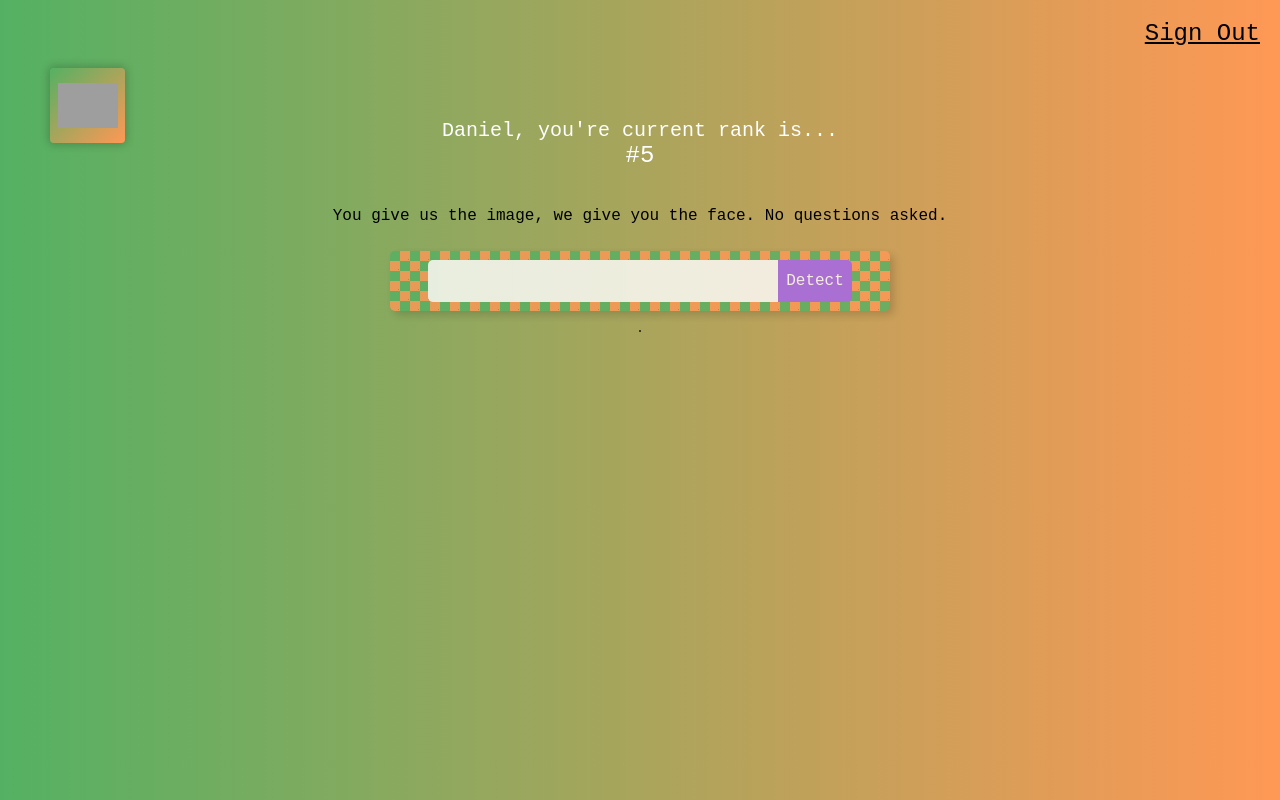
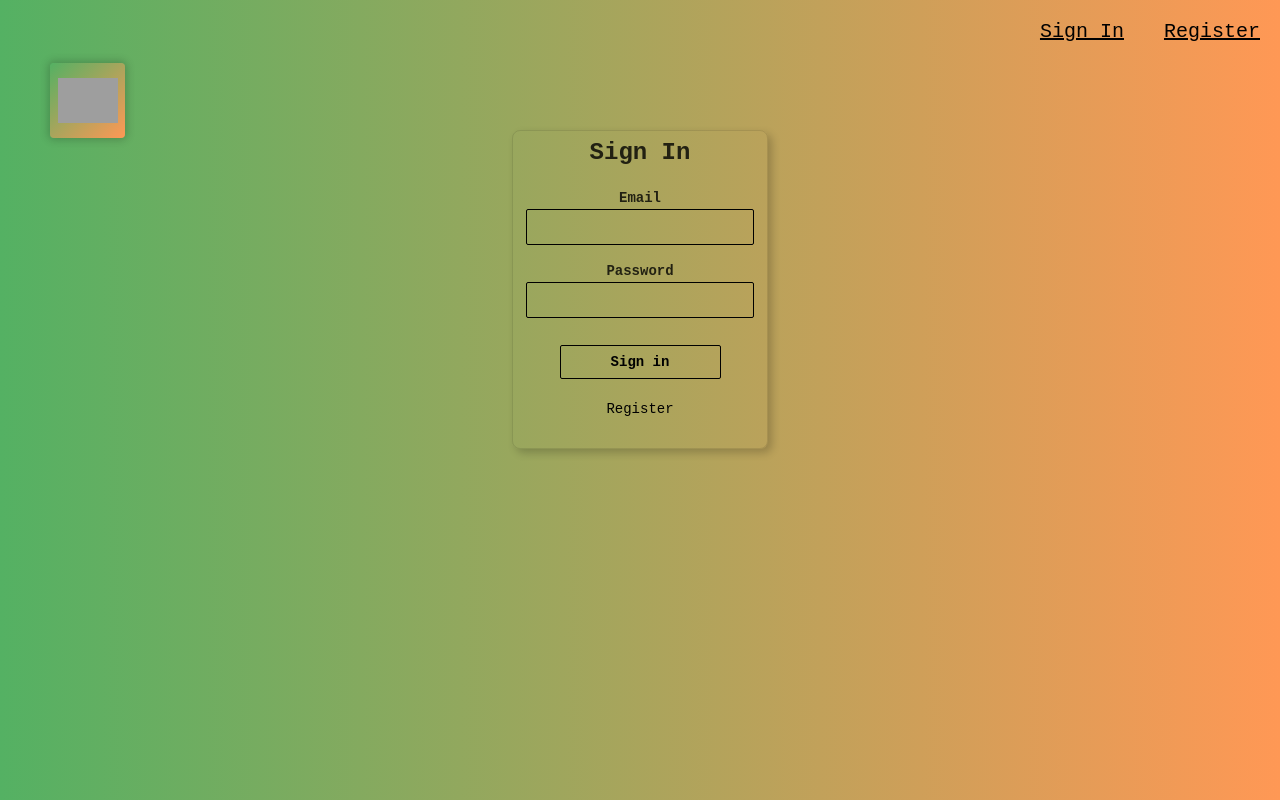
Before and after one commit to Daniel-GS-prog/face-recognition, a React (Create React App) app in the folder face-recogniton/: page / in a window 1280 px wide. Built offline with nearby package versions, Linux system fonts and the light colour scheme; grey boxes are pictures that could not be loaded; what clarifai would draw is missing.

Commit message:
signin form, registration form, and all routes implemented

```diff
--- a/face-recogniton/src/App.js
+++ b/face-recogniton/src/App.js
@@ -5,7 +5,9 @@
 import Logo from './components/Logo/Logo';
 import ImageLinkForm from './components/ImageLinkForm/ImageLinkForm';
 import Rank from './components/Rank/Rank';
-import FaceRecognition from './components/FaceRecognition/FaceRecognition'
+import FaceRecognition from './components/FaceRecognition/FaceRecognition';
+import Signin from './components/Signin/Signin';
+import Registration from './components/Registration/Registration';
 import './App.css';
 
 
@@ -36,6 +38,8 @@
         input: '',
         imageUrl: '',
         box:{},
+        route: 'signin', // when the app starts it does so in signin
+        isSignedIn: false
       }
     }
 
@@ -79,26 +83,55 @@
         .catch(err => console.log(err));
     }
 
+      // update state variable route to display the web content.
+      // This function goes to the SignIn form onclick Sign In.
+    onRouteChange = (route) => {
+      this.setState({route: route});
+      if(route === 'signout'){
+        this.setState({isSignedIn:false});
+      } else if (route === 'home'){
+        this.setState({isSignedIn:true})
+      }
+
+    }
+
+
   render(){
+
+    //destructuring:
+    const {isSignedIn, box, imageUrl, input, route} = this.state;
 
     return (
       <div className="App">
 
-        <Navigation />
+        <Navigation
+          onRouteChange={this.onRouteChange}
+          isSignedIn={isSignedIn}
+         />
         <Logo />
-        <Rank />
 
-        <ImageLinkForm
-          onInputChange={this.onInputChange}
-          onButtonSubmit={this.onButtonSubmit}/>
+        {route === 'home'
+        ? <div>
+            <Rank />
 
-        <FaceRecognition
-          box={this.state.box}
-          imageUrl={this.state.imageUrl}/>
+            <ImageLinkForm
+              onInputChange={this.onInputChange}
+              onButtonSubmit={this.onButtonSubmit}/>
+
+            <FaceRecognition
+              box={box}
+              imageUrl={imageUrl}/>
+          </div>
+
+        :  (
+            route === 'signin'
+            ? <Signin onRouteChange={this.onRouteChange} />
+            : <Registration onRouteChange={this.onRouteChange} />
+          )
+        }
 
       </div>
     );
-
   }
 }
 
--- a/face-recogniton/src/components/Navigation/Navigation.js
+++ b/face-recogniton/src/components/Navigation/Navigation.js
@@ -1,12 +1,37 @@
 import React from 'react';
 import './Navigation.css';
 
-const Navigation = () => {
-    return (
-        <nav className="nav">
-            <p className=''>Sign Out</p>
-        </nav>
-    );
+const Navigation = ({onRouteChange, isSignedIn, }) => {
+
+        if(isSignedIn){
+            return(
+            <nav className="nav">
+                <p
+                    className='f4'
+                    onClick={() => onRouteChange('signout')}
+                    >Sign Out
+                </p>
+            </nav>
+            );
+         } else{
+            return(
+                <nav className="nav">
+                    <p
+                        className='f4'
+                        onClick={() => onRouteChange('signin')}
+                        >Sign In
+                    </p>
+
+                    <p
+                        className='f4'
+                        onClick={() => onRouteChange('register')}
+                        >Register
+                    </p>
+                </nav>
+            );
+
+        }
+
 }
 
 export default Navigation;
--- /dev/null
+++ b/face-recogniton/src/components/Registration/Registration.css
@@ -0,0 +1,12 @@
+.ba {
+    border-style: solid;
+    border-width: 1px;
+}
+
+.b--black {
+    border-color: #000;
+}
+
+.b--transparent {
+    border-color: transparent;
+}
--- /dev/null
+++ b/face-recogniton/src/components/Registration/Registration.js
@@ -0,0 +1,48 @@
+import React from "react";
+import './Registration.css';
+
+
+const Registration = ({onRouteChange}) => {
+    return (
+        // from tachyons
+        <article className=" br3 ba  b--black-10 mv4  mw5 shadow-5 center">
+            <main className="pa2 black-80">
+                <div className="measure ">
+                    <fieldset id="sign_up" className="ba b--transparent ph0 mh0">
+                    <legend className="f3 fw6 ph0 mh0">Register here!</legend>
+                    <div className="mt3">
+                        <label className="db fw6 lh-copy f6" htmlFor="name">Name</label>
+                        <input className="pa2 br1 input-reset b--black ba bg-transparent hover-bg-black hover-white w-100" type="text" name="name"  id="name"/>
+                        <label className="db fw6 lh-copy f6" htmlFor="email-address">Email</label>
+                        <input className="pa2 br1 input-reset b--black ba bg-transparent hover-bg-black hover-white w-100" type="email" name="email-address"  id="email-address"/>
+                    </div>
+                    <div className="mv3">
+                        <label className="db fw6 lh-copy f6" htmlFor="password">Password</label>
+                        <input className="b pa2 br1 input-reset b--black ba bg-transparent hover-bg-black hover-white w-100" type="password" name="password"  id="password"/>
+                    </div>
+
+                    </fieldset>
+                    <div className="">
+                    <input
+                        onClick={() => onRouteChange('home')} // reouting to signin
+                        className="b ph3 pv2 br1 center input-reset ba b--black bg-transparent grow pointer f6 dib"
+                        type="submit"
+                        value="register"
+                    />
+                    </div>
+                    <div className="lh-copy mt3">
+                    <p
+                        onClick={() => onRouteChange('signin')} // reouting to signin
+                        className="f6 link dim black db"
+                        >Sign in
+                    </p>
+
+                    </div>
+                </div>
+            </main>
+        </article>
+    );
+
+}
+
+export default Registration;
--- /dev/null
+++ b/face-recogniton/src/components/Signin/Signin.css
@@ -0,0 +1,192 @@
+.ba {
+    border-style: solid;
+    border-width: 1px;
+}
+
+.b--black {
+    border-color: #000;
+}
+
+.b--transparent {
+    border-color: transparent;
+}
+
+.db {
+    display: block;
+}
+
+.dib {
+    display: inline-block;
+}
+
+.b {
+    font-weight: bold;
+}
+
+.fw6 {
+    font-weight: 600;
+}
+
+.input-reset {
+    -webkit-appearance: none;
+       -moz-appearance: none;
+}
+
+.input-reset::-moz-focus-inner {
+    border: 0;
+    padding: 0;
+}
+
+.lh-copy {
+    line-height: 1.5;
+}
+
+.link {
+    text-decoration: none;
+    transition: color .15s ease-in;
+}
+
+.link:link, .link:visited {
+    transition: color .15s ease-in;
+}
+
+.link:hover {
+    transition: color .15s ease-in;
+}
+
+.link:active {
+    transition: color .15s ease-in;
+}
+
+.link:focus {
+    transition: color .15s ease-in;
+    outline: 1px dotted currentColor;
+}
+
+.w-100 {
+    width: 100%;
+}
+
+.black-80 {
+    color: rgba(0, 0, 0, .8);
+}
+
+.black {
+    color: #000;
+}
+
+.bg-transparent {
+    background-color: transparent;
+}
+
+.hover-white:hover {
+    color: #fff;
+}
+
+.hover-white:focus {
+    color: #fff;
+}
+
+.hover-bg-black:hover {
+    background-color: #000;
+}
+
+.hover-bg-black:focus {
+    background-color: #000;
+}
+
+.pa0 {
+    padding: 0;
+}
+
+.pa2 {
+    padding: .5rem;
+}
+
+.pa4 {
+    padding: 2rem;
+}
+
+.pv2 {
+    padding-top: .5rem;
+    padding-bottom: .5rem;
+}
+
+.ph0 {
+    padding-left: 0;
+    padding-right: 0;
+}
+
+.ph3 {
+    padding-left: 1rem;
+    padding-right: 1rem;
+}
+
+.ma0 {
+    margin: 0;
+}
+
+.mt3 {
+    margin-top: 1rem;
+}
+
+.mv3 {
+    margin-top: 1rem;
+    margin-bottom: 1rem;
+}
+
+.mh0 {
+    margin-left: 0;
+    margin-right: 0;
+}
+
+.f4 {
+    font-size: 1.25rem;
+}
+
+.f6 {
+    font-size: .875rem;
+}
+
+.measure {
+    max-width: 30em;
+}
+
+.center {
+    margin-right: auto;
+    margin-left: auto;
+}
+
+.dim {
+    opacity: 1;
+    transition: opacity .15s ease-in;
+}
+
+.dim:hover, .dim:focus {
+    opacity: .5;
+    transition: opacity .15s ease-in;
+}
+
+.dim:active {
+    opacity: .8;
+    transition: opacity .15s ease-out;
+}
+
+.grow {
+    -moz-osx-font-smoothing: grayscale;
+    backface-visibility: hidden;
+    transform: translateZ(0);
+    transition: transform .25s ease-out;
+}
+
+.grow:hover, .grow:focus {
+    transform: scale(1.05);
+}
+
+.grow:active {
+    transform: scale(.9);
+}
+
+.pointer:hover {
+    cursor: pointer;
+}
--- /dev/null
+++ b/face-recogniton/src/components/Signin/Signin.js
@@ -0,0 +1,46 @@
+import React from "react";
+import './Signin.css';
+
+
+const Signin = ({onRouteChange}) => {
+    return (
+        // from tachyons
+        <article className=" br3 ba  b--black-10 mv4  mw5 shadow-5 center">
+            <div className="pa2 black-80">
+                <div className="measure ">
+                    <fieldset id="sign_up" className="ba b--transparent ph0 mh0">
+                    <legend className="f3 fw6 ph0 mh0">Sign In</legend>
+                    <div className="mt3">
+                        <label className="db fw6 lh-copy f6" htmlFor="email-address">Email</label>
+                        <input className="pa2 br1 input-reset b--black ba bg-transparent hover-bg-black hover-white w-100" type="email" name="email-address"  id="email-address"/>
+                    </div>
+                    <div className="mv3">
+                        <label className="db fw6 lh-copy f6" htmlFor="password">Password</label>
+                        <input className="b pa2 br1 input-reset b--black ba bg-transparent hover-bg-black hover-white w-100" type="password" name="password"  id="password"/>
+                    </div>
+
+                    </fieldset>
+                    <div className="">
+                    <input
+                        onClick={() => onRouteChange('home')} // rerouting to home
+                        className="b ph3 pv2 br1 center input-reset ba b--black bg-transparent grow pointer f6 dib"
+                        type="submit"
+                        value="Sign in"
+                    />
+                    </div>
+                    <div className="lh-copy mt3">
+                    <p
+                        className="f6 link dim black db"
+                        onClick={() => onRouteChange('register')} // rerouting to register
+                        >Register
+                    </p>
+
+                    </div>
+                </div>
+            </div>
+        </article>
+    );
+
+}
+
+export default Signin;
```
